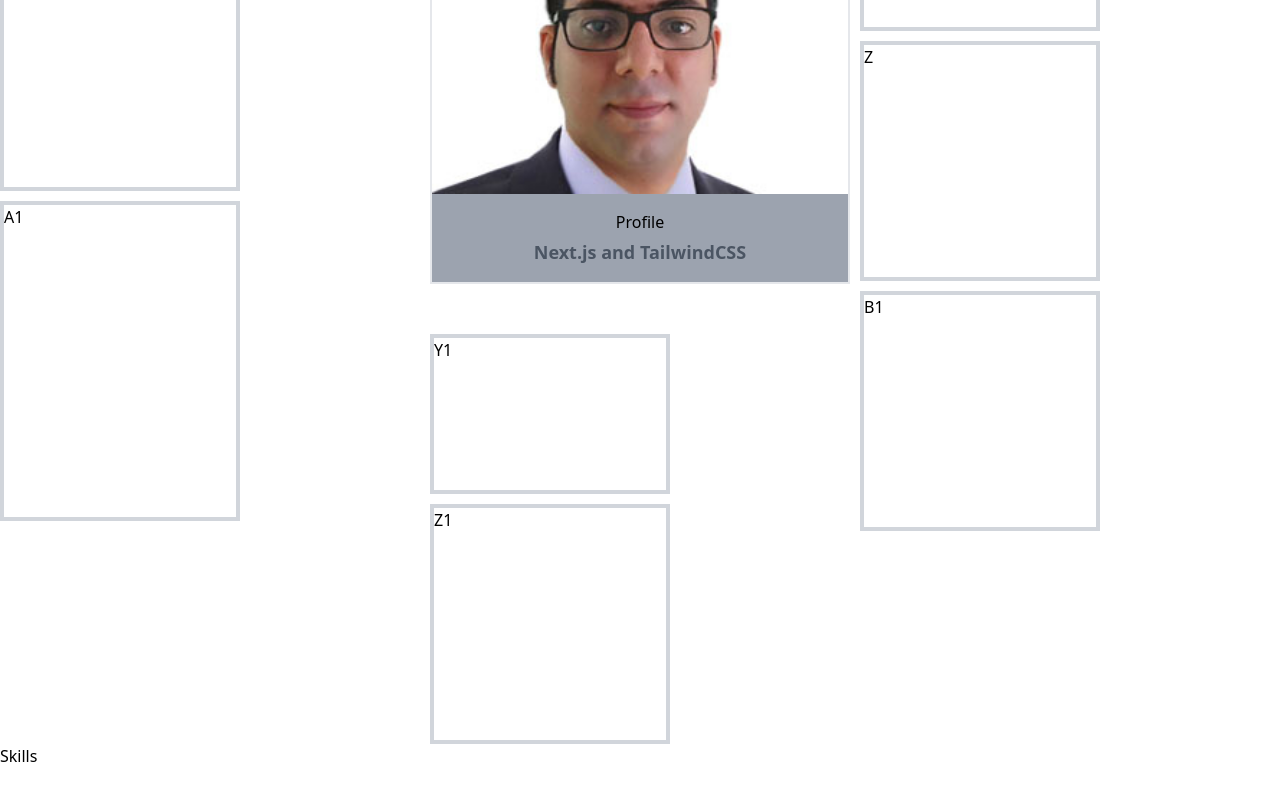
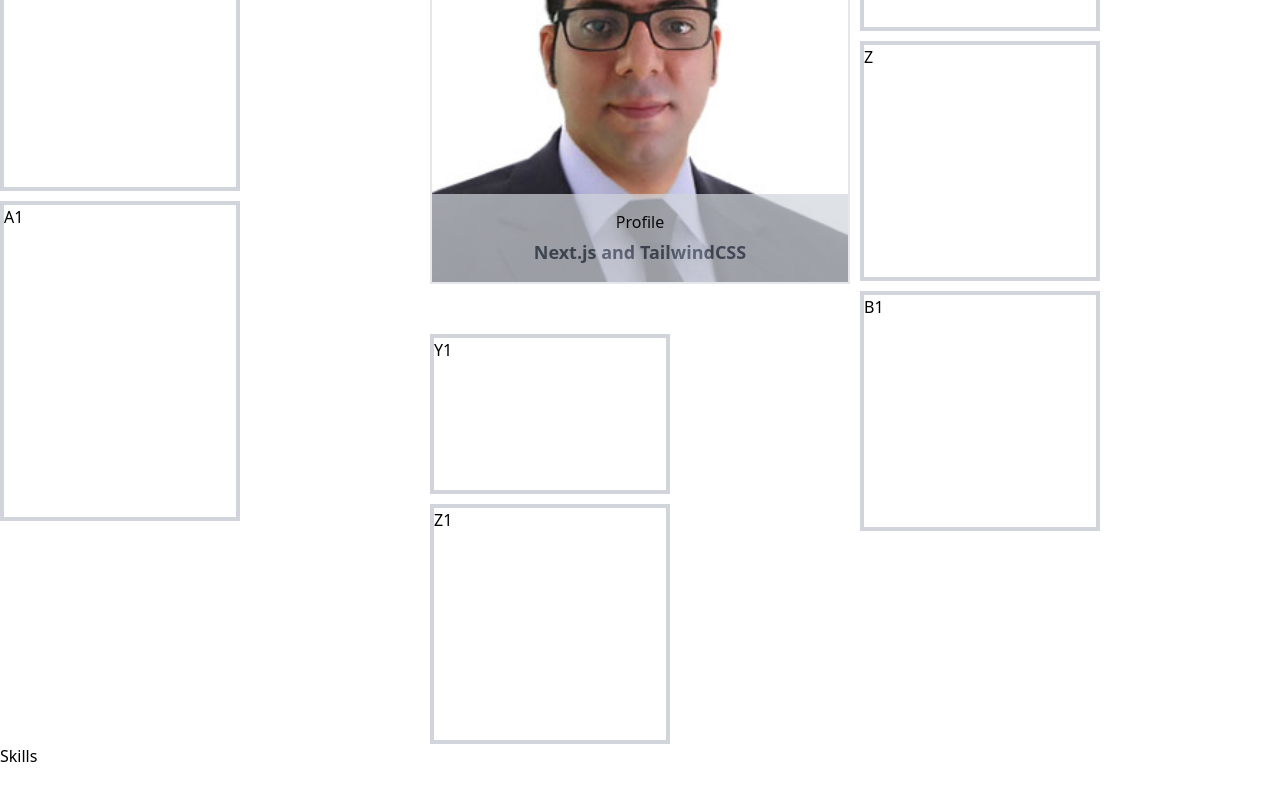
Before and after one commit to mehradi-github/ref-portfolio, a Next.js app: page / in a window 1280 px wide. Shown: the part 1997-2797 px from the top of the page. Built offline with nearby package versions, Linux system fonts and the light colour scheme.

Commit message:
Adding Opacity in footer's ProfileItems

```diff
--- a/components/Portfolio/PortfolioItem.tsx
+++ b/components/Portfolio/PortfolioItem.tsx
@@ -36,7 +36,7 @@ const PortfolioItem: FC = () => {
       {/* footer */}
       <div
         data-state={isActive}
-        className="absolute w-full bottom-0 bg-gray-400 py-4 px-0 transition-all duration-[0.4s] ease-in-out
+        className="absolute w-full bottom-0 opacity-70 bg-gray-300 py-4 px-0 transition-all duration-[0.4s] ease-in-out
         data-[state=active]:opacity-0
         data-[state=active]:visible
         data-[state=active]:translate-y-full
@@ -76,7 +76,7 @@ const PortfolioItem: FC = () => {
           <a href="#" className="text-sm  my-0 mx-1">
             <h3
               data-state={isActive}
-              className="text-lg font-semibold mt-1 translate-y-3 transition-all duration-500 ease-linear
+              className="text-lg font-semibold mt-0 translate-y-5 transition-all duration-500 ease-linear
             data-[state=active]:translate-y-0
             "
             >
@@ -85,7 +85,7 @@ const PortfolioItem: FC = () => {
           </a>
           <h5
             data-state={isActive}
-            className="font-semibold text-sm mb-0  translate-y-5 transition-all duration-[0.8s] ease-linear
+            className="font-semibold text-sm mb-0  translate-y-20 transition-all duration-700 ease-linear
            data-[state=active]:translate-y-0
           "
           >
```
